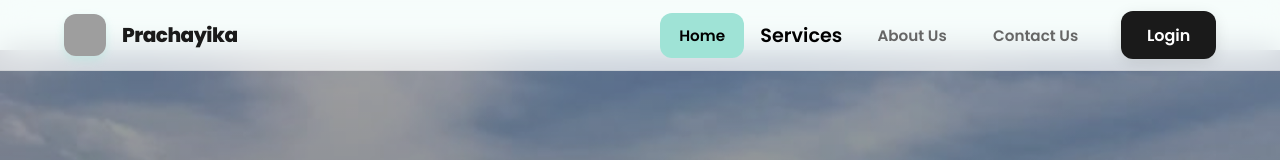
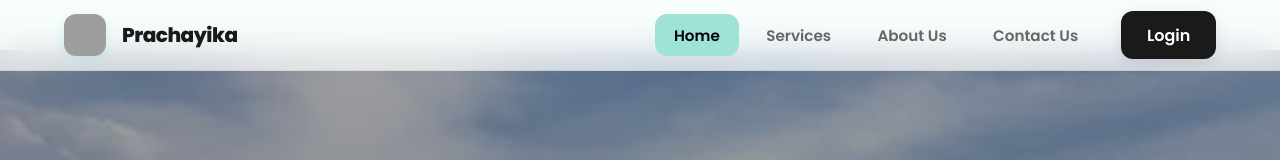
Before and after one commit to RajVeer0407/Prachayika, a React (Create React App) app: page / in a window 1280 px wide. Shown: the top 160 px of the page. Built offline with nearby package versions, Linux system fonts and the light colour scheme; grey boxes are pictures that could not be loaded.

Commit message:
Bug Fixed

```diff
--- a/src/components/Navigation/Drawer.jsx
+++ b/src/components/Navigation/Drawer.jsx
@@ -49,13 +49,16 @@ const Backdrop = styled.div`
 
   background-color: rgba(0, 0, 0, 0.2);
 `;
+
 const SDrawer = styled.div`
   z-index: 99999;
   position: fixed;
   top: 0;
   height: 100vh;
   width: 60%;
-  background-color: white;
+  background: rgba(255, 255, 255, 0.7);
+  backdrop-filter: blur(15px);
+  border-bottom: 1px solid rgba(0, 0, 0, 0.05);
   transition: 0.3s ease;
 
   transform: translateX(${(props) => (props.isOpen ? "0" : "-100%")});
--- a/src/components/Navigation/Menu.jsx
+++ b/src/components/Navigation/Menu.jsx
@@ -26,7 +26,9 @@ const SubRoutesContainer = styled.div`
   padding: 1rem;
   left: -1rem;
   visibility: hidden;
-  background: white;
+  background: rgba(255, 255, 255, 0.7);
+  backdrop-filter: blur(15px);
+  border-bottom: 1px solid rgba(0, 0, 0, 0.05);
   opacity: 0;
   border-radius: 1rem;
   transition: visibility 0.3s ease-in-out, opacity 0.3s ease-in-out;
@@ -35,8 +37,10 @@ const SubRoutesContainer = styled.div`
 const SMenu = styled.div`
   position: relative;
   display: inline-block;
-  font-size: 1.2rem;
+  font-size: 0.95rem;
+  color: rgb(102, 102, 102);
   font-weight: 600;
+      transition: color 0.3s;
 
   &:hover ${SubRoutesContainer} {
     visibility: visible;
@@ -46,7 +50,7 @@ const SMenu = styled.div`
 `;
 
 const MenuButton = styled.div`
-  padding: .5rem;
+  padding: 0.6rem 1.2rem;
   &:hover {
     transition: 0.3s ease;
     color: black;
@@ -58,7 +62,7 @@ const MenuButton = styled.div`
 
 const SubRoute = styled(Link)`
   text-decoration: none;
-  color: black;
+  color: rgb(102, 102, 102);
   padding: 1rem;
   border-radius: 0.5rem;
 
```
